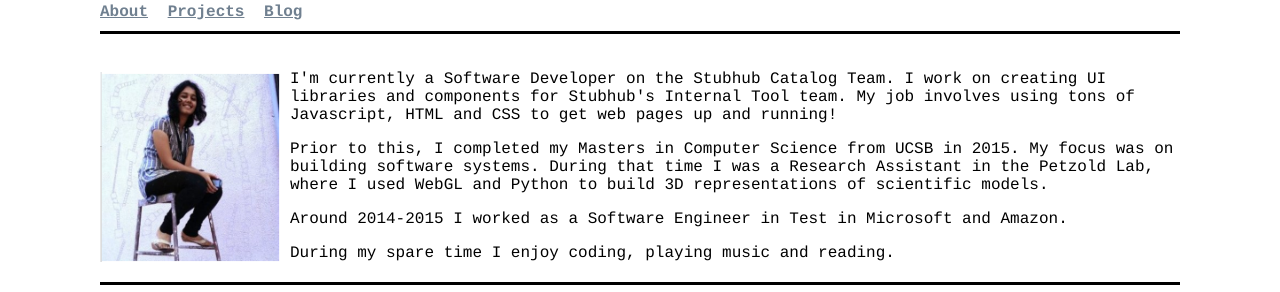
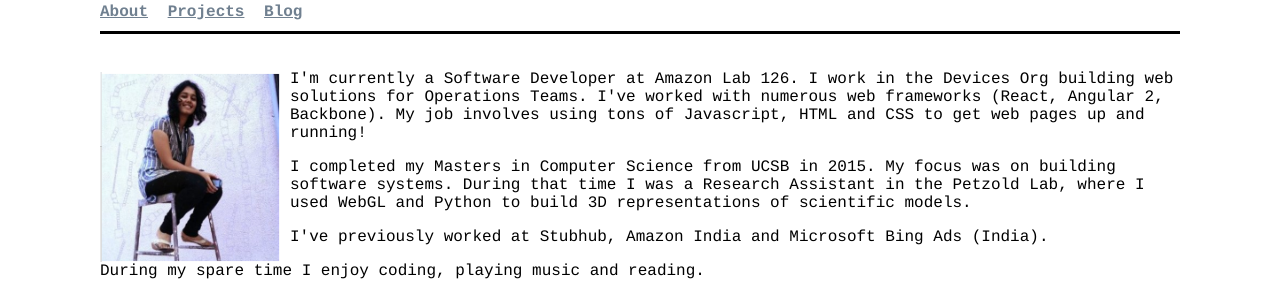
Before and after one commit to dbjnbnrj/dbjnbnrj.github.io, a plain HTML site: page index.html in a window 1280 px wide. Shown: the part 134-426 px from the top of the page. Drawn offline with Linux system fonts and the light colour scheme.

Commit message:
Update index.html

```diff
--- a/index.html
+++ b/index.html
@@ -20,11 +20,11 @@
 
     <div class="container">
         <img class="floated" src="/public/debjani.png"></img>
-        <p> I'm currently a Software Developer on the Stubhub Catalog Team. I work on creating UI libraries and components for Stubhub's Internal Tool team. My job involves using tons of Javascript, HTML and CSS to
+        <p> I'm currently a Software Developer at Amazon Lab 126. I work in the Devices Org building web solutions for Operations Teams. I've worked with numerous web frameworks (React, Angular 2, Backbone).  My job involves using tons of Javascript, HTML and CSS to
             get web pages up and running!</p>
-        <p>Prior to this, I completed my Masters in Computer Science from UCSB in 2015. My focus was on building software systems. During that time I was a Research Assistant in the Petzold Lab, where I used WebGL and Python to build 3D representations of
+        <p>  I completed my Masters in Computer Science from UCSB in 2015. My focus was on building software systems. During that time I was a Research Assistant in the Petzold Lab, where I used WebGL and Python to build 3D representations of
             scientific models.</p>
-        <p>Around 2014-2015 I worked as a Software Engineer in Test in Microsoft and Amazon.</p>
+        <p>I've previously worked at Stubhub, Amazon India and Microsoft Bing Ads (India).</p>
 
         During my spare time I enjoy coding, playing music and reading.
     </div>
```
